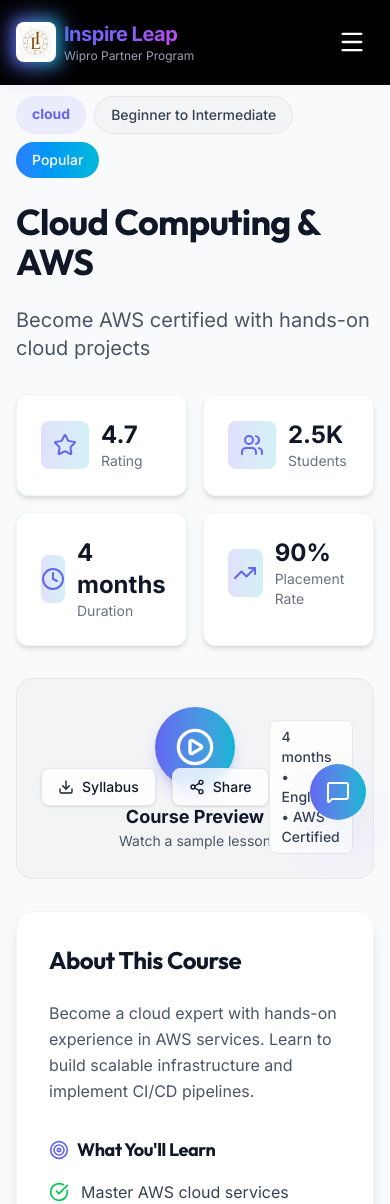
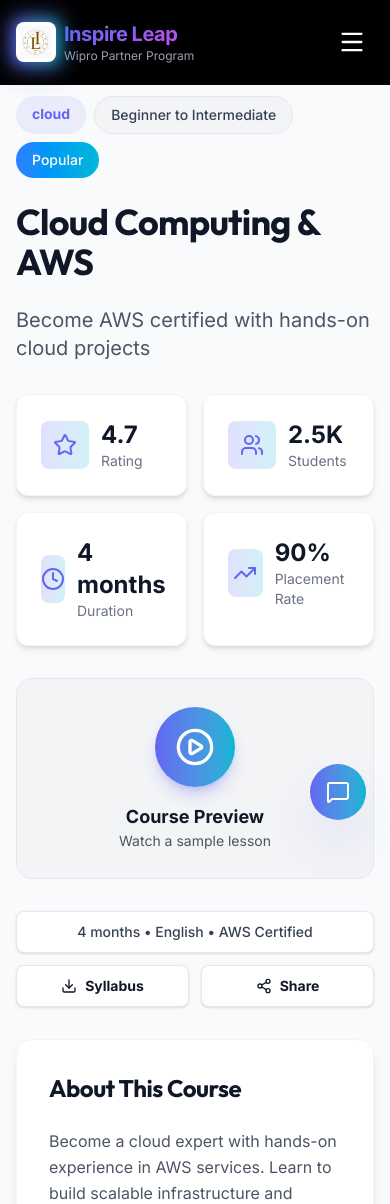
Before and after one commit to updeshsingh9063/INSPIRE-LEAP, a Next.js app in the folder frontend/: page /course/cloud-computing-aws in a window 390 px wide. Shown: the top 1204 px of the page. Built offline with nearby package versions, Linux system fonts and the light colour scheme.

Commit message:
Fix mobile responsiveness bugs in CourseSearch and CourseDetail video player

```diff
--- a/frontend/components/CourseDetail.tsx
+++ b/frontend/components/CourseDetail.tsx
@@ -166,7 +166,7 @@
             <div className="text-gray-600 text-sm">Watch a sample lesson</div>
           </div>
         </div>
-        <div className="absolute bottom-6 left-6 right-6 flex justify-between items-center">
+        <div className="hidden sm:flex absolute bottom-6 left-6 right-6 justify-between items-center">
           <div className="flex items-center space-x-4">
             <button className="px-4 py-2 bg-white/80 backdrop-blur border border-gray-200 rounded-lg text-gray-900 hover:bg-white transition-colors flex items-center space-x-2 shadow-sm">
               <Download className="h-4 w-4" />
@@ -182,6 +182,23 @@
           </div>
         </div>
       </motion.div>
+
+      {/* Mobile Video Actions */}
+      <div className="flex sm:hidden flex-col gap-3">
+        <div className="flex justify-center items-center text-sm font-medium text-gray-700 bg-white px-3 py-2.5 rounded-lg border border-gray-200 w-full shadow-sm">
+          {course.duration} • {course.language} • {course.certificate}
+        </div>
+        <div className="flex items-center gap-3 w-full">
+          <button className="flex-1 py-2.5 bg-white border border-gray-200 rounded-lg text-gray-900 font-bold hover:bg-gray-50 transition-colors flex justify-center items-center space-x-2 shadow-sm">
+            <Download className="h-4 w-4" />
+            <span className="text-sm">Syllabus</span>
+          </button>
+          <button className="flex-1 py-2.5 bg-white border border-gray-200 rounded-lg text-gray-900 font-bold hover:bg-gray-50 transition-colors flex justify-center items-center space-x-2 shadow-sm">
+            <Share2 className="h-4 w-4" />
+            <span className="text-sm">Share</span>
+          </button>
+        </div>
+      </div>
 
       {/* Detailed Description */}
       <motion.div
--- a/frontend/components/CourseSearch.tsx
+++ b/frontend/components/CourseSearch.tsx
@@ -84,8 +84,8 @@
             type="text"
             value={searchQuery}
             onChange={(e) => setSearchQuery(e.target.value)}
-            placeholder="Search for courses, skills, or instructors..."
-            className="w-full pl-12 pr-24 py-4 glass rounded-2xl text-white placeholder-gray-500 focus:outline-none focus:ring-2 focus:ring-primary"
+            placeholder="Search courses, skills, instructors..."
+            className="w-full pl-10 sm:pl-12 pr-[120px] sm:pr-40 py-4 glass rounded-2xl text-white placeholder-gray-500 focus:outline-none focus:ring-2 focus:ring-primary truncate"
           />
           <div className="absolute right-2 top-1/2 transform -translate-y-1/2 flex items-center space-x-2">
             {hasActiveSearch && (
```
